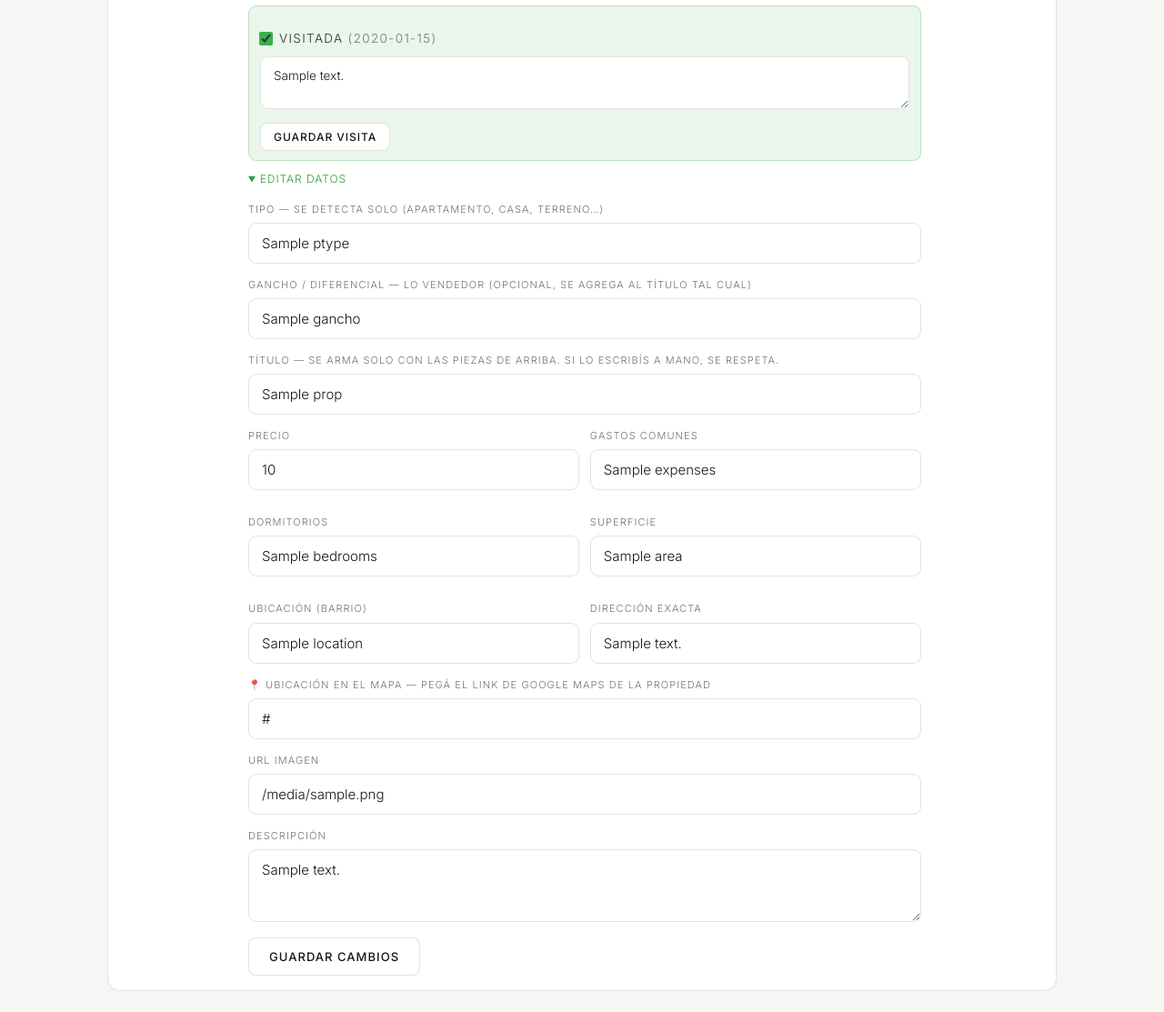
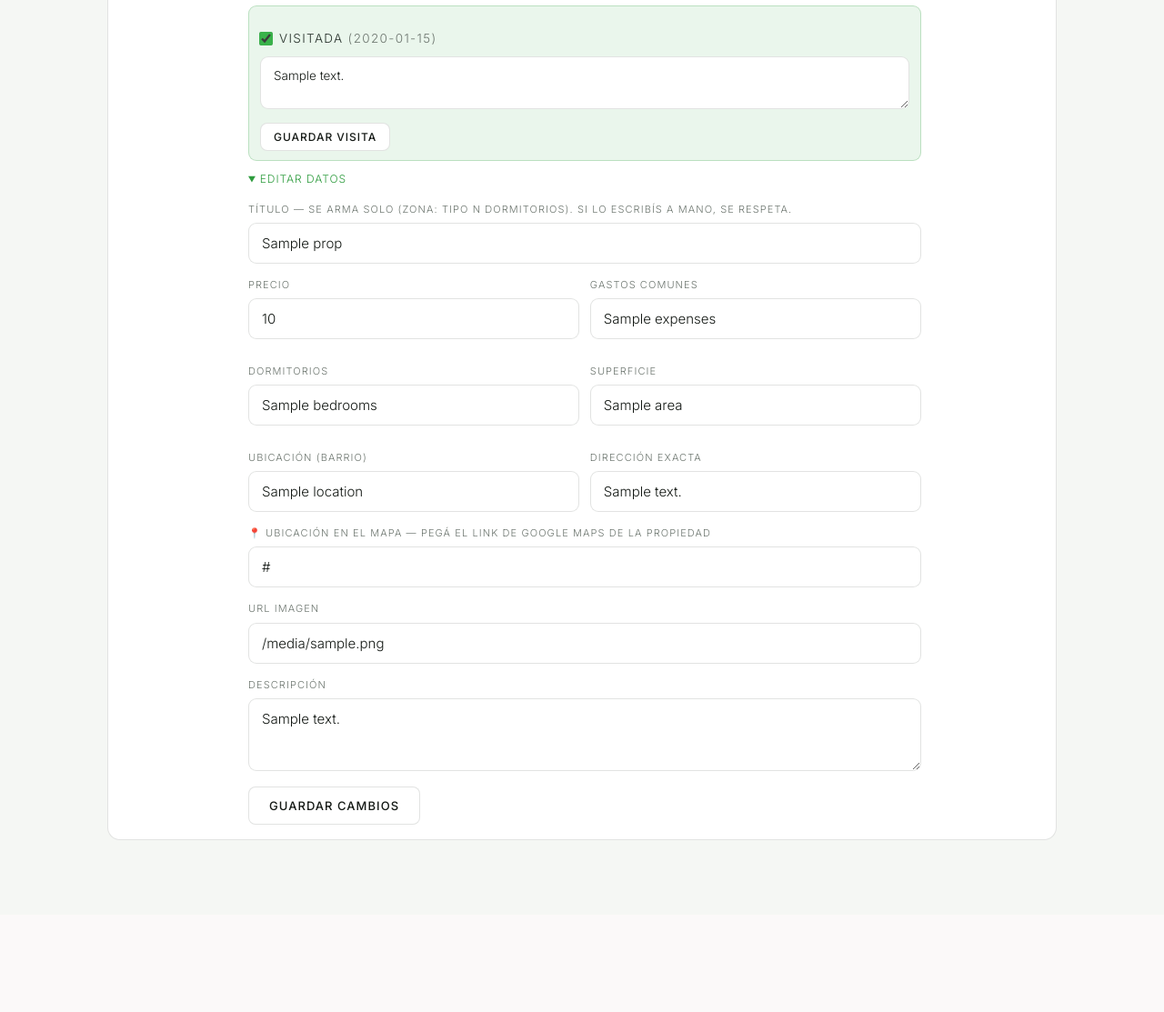
Before and after one commit to tinchomautner/inmocrm, a Flask app: template templates/client_detail.html in a window 1280 px wide, after a click on "EDITAR DATOS". Shown: the part 1393-2506 px from the top of the page at 91% size. After the commit the page ends 2317 px from the top, so only its background shows below. Run offline with Flask 3, Linux system fonts and the light colour scheme; the template is opened without the code that fills it: most values are stand-ins (such as "Sample title", 1, 10 or a date in 2020); grey boxes marked "Sample" are stand-in pictures.

Commit message:
ABM: quitar campos Tipo y Gancho del formulario; el titulo se sigue armando con tipo detectado/guardado (preserva datos)

```diff
--- a/app.py
+++ b/app.py
@@ -280,7 +280,7 @@ def add_property(client_id):
 @login_required
 def edit_property(prop_id):
     conn = get_db()
-    p = conn.execute("SELECT client_id, title FROM properties WHERE id = ?", (prop_id,)).fetchone()
+    p = conn.execute("SELECT client_id, title, ptype, gancho, description FROM properties WHERE id = ?", (prop_id,)).fetchone()
     if not p:
         conn.close()
         abort(404)
@@ -288,11 +288,13 @@ def edit_property(prop_id):
     lat, lng = coords_from_maps(map_url) if map_url else (None, None)
 
     f_title = (request.form.get("title") or "").strip()
-    f_ptype = request.form.get("ptype")
     f_bedrooms = request.form.get("bedrooms")
     f_location = request.form.get("location")
     f_address = request.form.get("address")
-    f_gancho = request.form.get("gancho")
+    # Tipo y gancho ya no están en el formulario: preservamos lo guardado.
+    # Si no hay tipo guardado, lo detectamos al vuelo del título/descripción (para armar el título).
+    f_ptype = p["ptype"] or _extract_ptype(" ".join(filter(None, [p["title"], p["description"]])))
+    f_gancho = p["gancho"]
     # Título automático: si NO tocaste el título a mano, lo re-armamos con las piezas
     # (así el gancho y demás entran solos) y sigue siendo "auto". Si lo reescribiste,
     # se respeta tu versión y se marca como personalizado (title_custom=1).
--- a/templates/client_detail.html
+++ b/templates/client_detail.html
@@ -121,11 +121,7 @@
         <details class="edit">
           <summary>Editar datos</summary>
           <form method="post" action="{{ url_for('edit_property', prop_id=p.id) }}" style="margin-top:10px;">
-            <label>Tipo — se detecta solo (Apartamento, Casa, Terreno…)</label>
-            <input name="ptype" value="{{ p.ptype or ptype_guess.get(p.id, '') }}" placeholder="ej: Apartamento">
-            <label>Gancho / diferencial — lo vendedor (opcional, se agrega al título tal cual)</label>
-            <input name="gancho" value="{{ p.gancho or '' }}" placeholder="ej: con vista al mar · a estrenar · con jardín">
-            <label>Título — se arma solo con las piezas de arriba. Si lo escribís a mano, se respeta.</label>
+            <label>Título — se arma solo (ZONA: Tipo N dormitorios). Si lo escribís a mano, se respeta.</label>
             <input name="title" value="{{ p.title or '' }}">
             <div class="grid2">
               <div><label>Precio</label><input name="price" value="{{ p.price or '' }}"></div>
```
